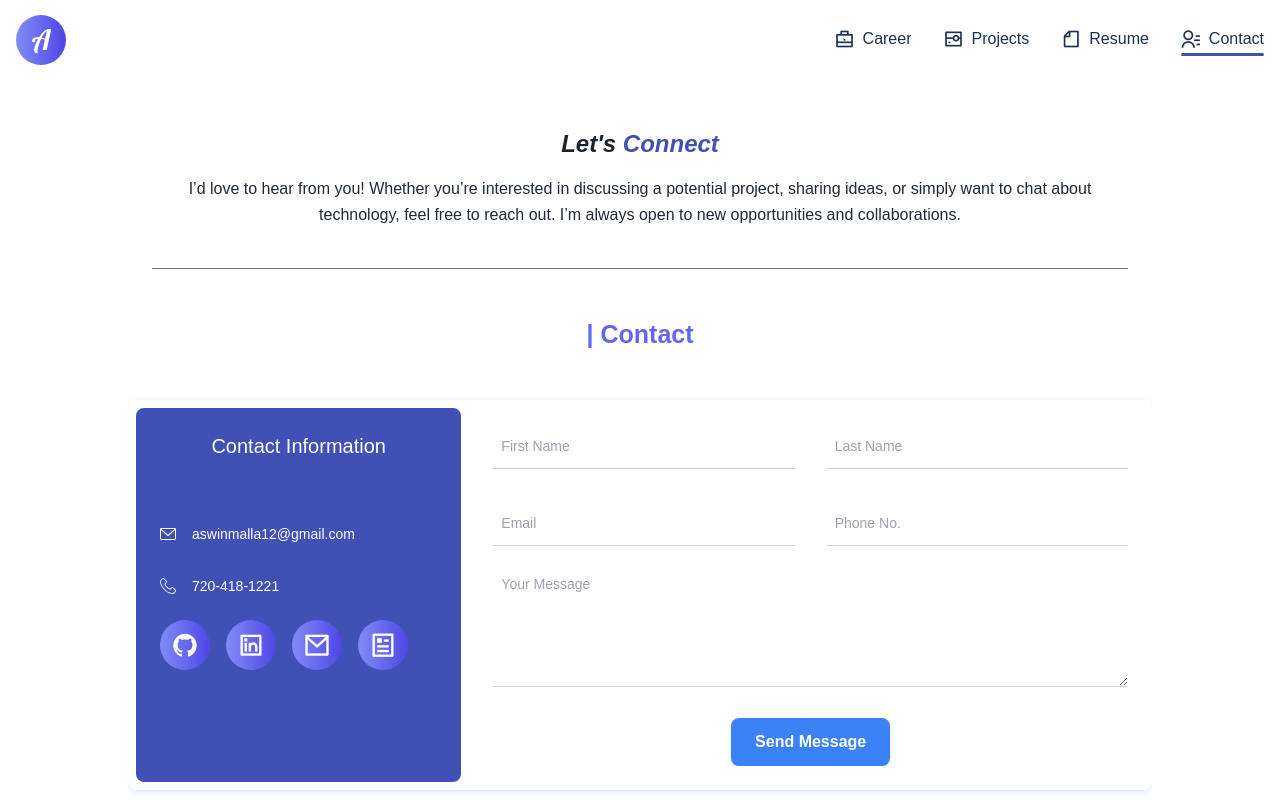
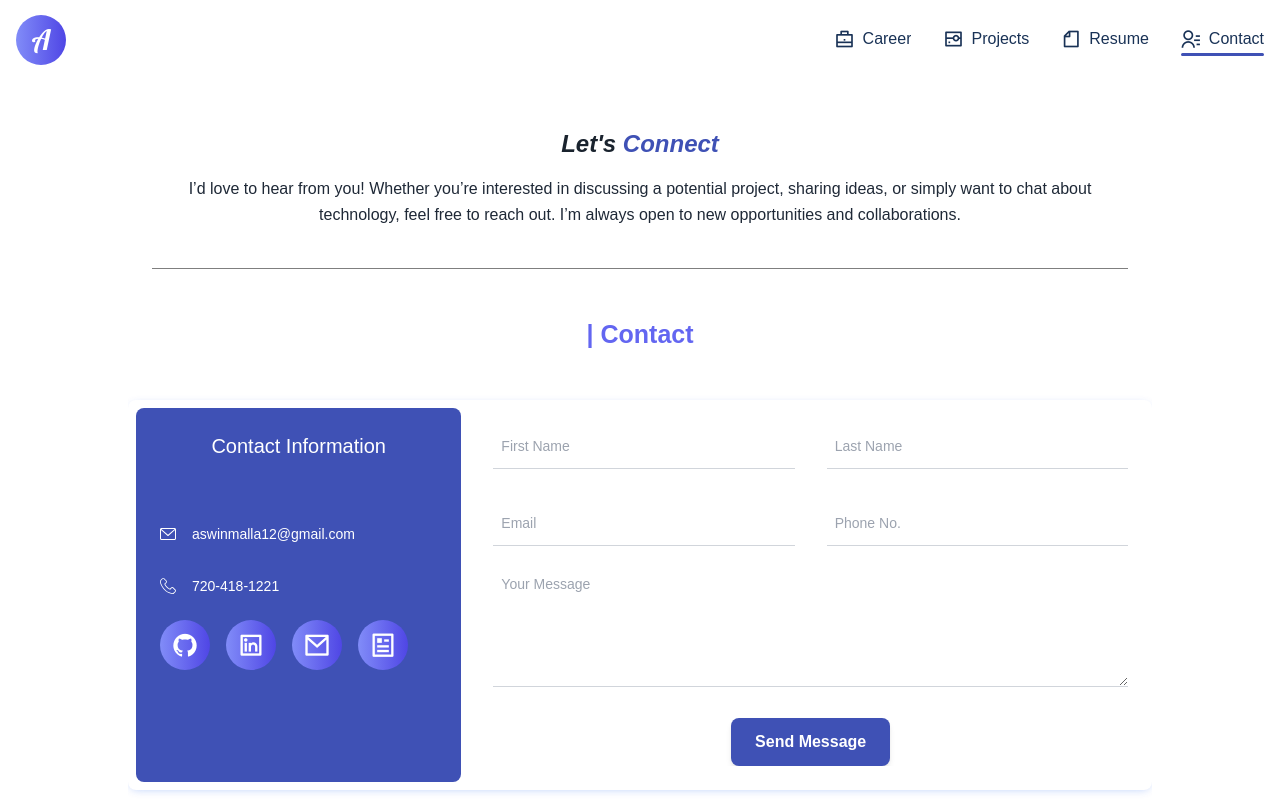
Before and after one commit to AMT98/PortfolioV3, a React (Vite) app: page /contact in a window 1280 px wide. Shown: the top 800 px of the page. Built offline with nearby package versions, Linux system fonts and the light colour scheme.

Commit message:
Customized send message button on contact page

```diff
--- a/src/components/Contact.tsx
+++ b/src/components/Contact.tsx
@@ -65,12 +65,14 @@ const Contact: React.FC = () => {
         viewport={{ once: true, amount: 0.25 }}
         className="text-center px-6"
       >
-        <About title="Let's"
-        description="       I’d love to hear from you! Whether you’re interested in discussing a
+        <About
+          title="Let's"
+          description="       I’d love to hear from you! Whether you’re interested in discussing a
         potential project, sharing ideas, or simply want to chat about
         technology, feel free to reach out. I’m always open to new opportunities
         and collaborations."
-        titleHighlight="Connect" />
+          titleHighlight="Connect"
+        />
         <TypingText
           title="| Contact"
           textStyles="text-center text-gray-800 text-3xl font-extrabold mt-12"
@@ -224,7 +226,7 @@ const Contact: React.FC = () => {
 
               <button
                 type="submit"
-                className="mt-6 px-6 py-3 bg-blue-500 text-white font-bold rounded-lg shadow-md hover:bg-blue-600"
+                className="mt-6 px-6 py-3 bg-primaryColor text-white font-bold rounded-lg shadow-md hover:shadow-lg"
               >
                 Send Message
               </button>
```
